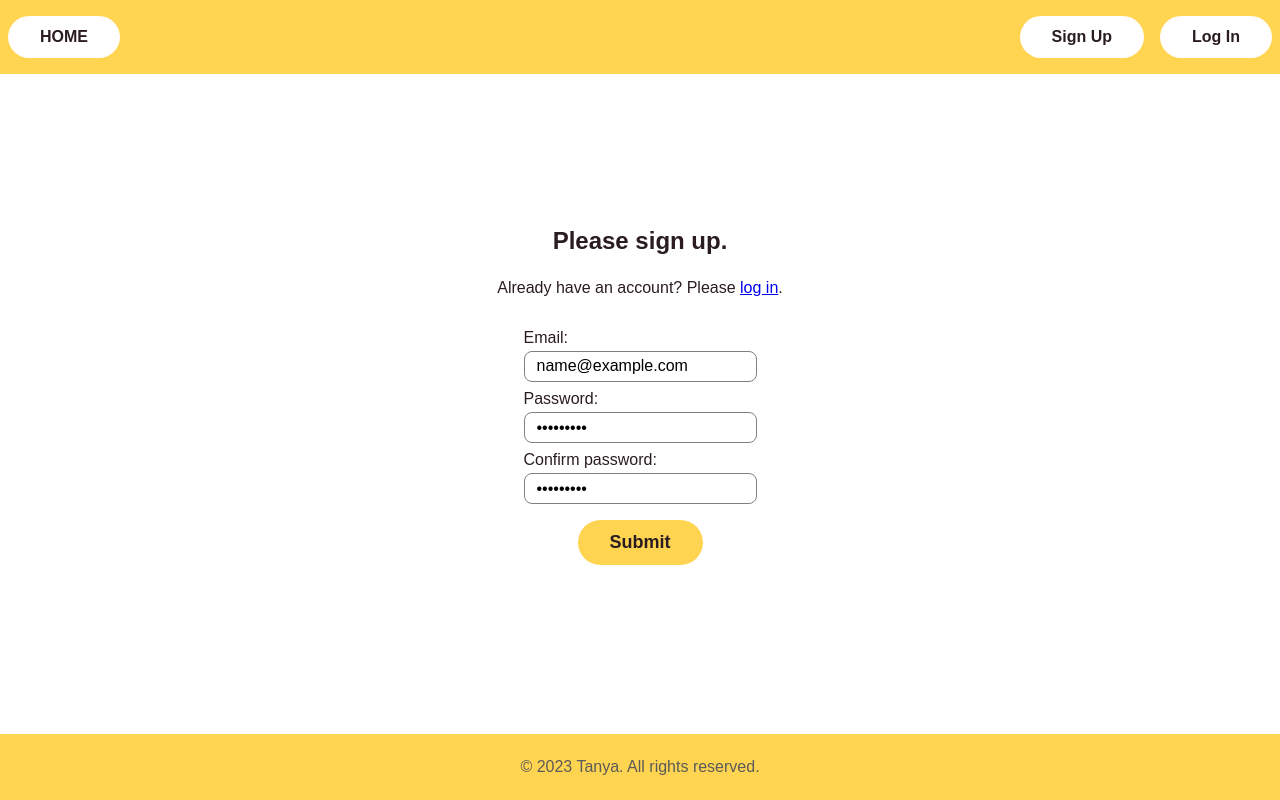
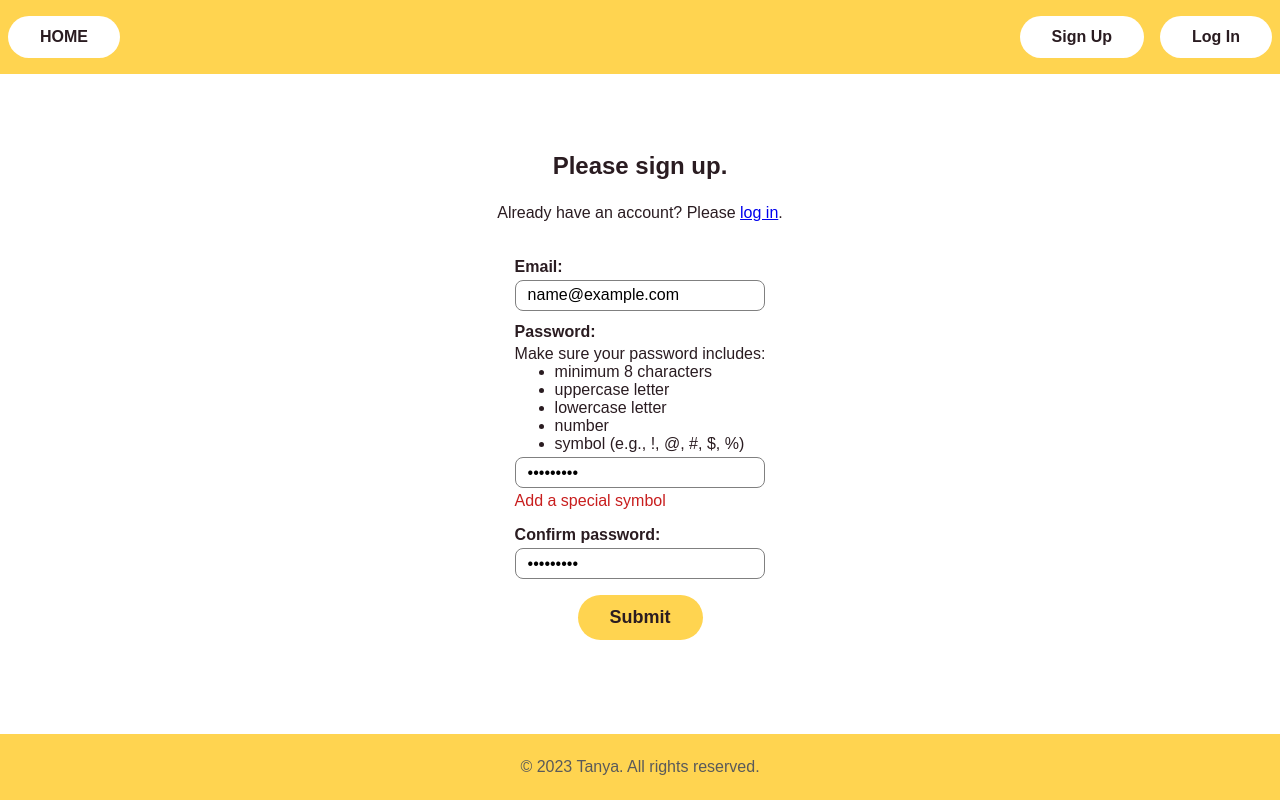
Before and after one commit to nashare/learn-Spanish, a website with bundled scripts: page signUp.html in a window 1280 px wide. Both pictures are taken after typing "name@example.com", "Sample123", "Sample123" into the empty fields and a click on the button "Submit". Built offline with nearby package versions, Linux system fonts and the light colour scheme; no server answers.

Commit message:
strong password

```diff
--- a/components/main/authForm/authForm.css
+++ b/components/main/authForm/authForm.css
@@ -1,6 +1,15 @@
+.auth-container {
+    width: 40%;
+}
+
+.form-group {
+    width: 100%;
+}
+
 .error-message {
     color: rgb(200, 30, 30);
     display: none;
+    font-size: 2vmin;
 }
 
 .authForm {
@@ -20,7 +29,8 @@
 }
 
 .auth-label {
-    margin: 1vmin 0 0.5vmin 0;
+    margin: 1.5vmin 0 0.5vmin 0;
+    font-weight: bold;
 }
 
 .form-button {
@@ -28,6 +38,22 @@
 }
 
 .auth-input {
+    width: 100%;
     border-radius: 1vmin;
     border: grey solid 1px;
 }
+
+.auth-rules-p {
+    font-size: 2vmin;
+    margin: 0;
+}
+
+.auth-rules-list {
+    font-size: 2vmin;
+    margin: 0;
+}
+
+.auth-rules {
+    margin: 0.5vmin 0;
+    display: none;
+}
--- a/components/main/authForm/formPassword.js
+++ b/components/main/authForm/formPassword.js
@@ -1,6 +1,16 @@
 export const formPassword =
     `<div class='form-group'>
         <label for='password' class='auth-label'>Password:</label>
-        <input type='password' id='password' name='password' required minlength='8' class='auth-input'>
-        <span class='error-message margin-1-0' id='passwordError'>Password must be at least 8 characters long.</span>
+        <div class='auth-rules'>
+            <p class='auth-rules-p'>Make sure your password includes:</p>
+            <ul class='auth-rules-list'>
+                <li>minimum 8 characters</li>
+                <li>uppercase letter</li>
+                <li>lowercase letter</li>
+                <li>number</li>
+                <li>symbol (e.g., !, @, #, $, %)</li>
+            </ul>
+        </div>
+        <input type='password' id='password' name='password' required class='auth-input'>
+        <span class='error-message margin-1-0' id='passwordError'></span>
     </div>`
--- a/utils/auth/passwordValidation.js
+++ b/utils/auth/passwordValidation.js
@@ -1,18 +1,39 @@
 export function isValidPassword(password) {
-    return password.length >= 8;
+    const passwordRegex = /^(?=.*[a-z])(?=.*[A-Z])(?=.*\d)(?=.*[!@#$%^&*])[A-Za-z\d!@#$%^&*]{8,}$/;
+    const isValid = passwordRegex.test(password);
+    let errorText = null;
+    const upperCaseRegex = /[A-Z]/;
+    const lowerCaseRegex = /[a-z]/;
+    const digitsRegex = /\d/;
+    const specialSymbRegex = /[^A-Za-z\d]/;
+    if (!isValid) {
+        if (password.length < 8) {
+            errorText = "Less than 8 characters"
+        } else if (!upperCaseRegex.test(password)) {
+            errorText = "Add an uppercase letter"
+        } else if (!lowerCaseRegex.test(password)) {
+            errorText = "Add a lowercase letter"
+        } else if (!digitsRegex.test(password)) {
+            errorText = "Add a digit"
+        } else if (!specialSymbRegex.test(password)) {
+            errorText = "Add a special symbol"
+        }
+    }
+    return [isValid, errorText];
 }
 
-function displayPasswordLengthError(isValid) {
+function displayPasswordLengthError(isValid, errorText) {
     const errorElement = document.getElementById('passwordError');
     if (isValid) {
         errorElement.style.display = 'none';
     } else {
+        errorElement.innerText = errorText;
         errorElement.style.display = 'block';
     }
 }
 
 export function passwordValidation(password) {
-    const isValid = isValidPassword(password);
-    displayPasswordLengthError(isValid);
+    const [isValid, errorText] = isValidPassword(password);
+    displayPasswordLengthError(isValid, errorText);
     return isValid;
 }
--- a/utils/auth/signUp/setupSignUpPage.js
+++ b/utils/auth/signUp/setupSignUpPage.js
@@ -17,6 +17,7 @@ export function setupSignUpPage() {
     document.querySelector('.auth-container').innerHTML += authForm;
     const formContent = formEmail + formPassword + formPasswordConfirm + formButton;
     document.querySelector('.authForm').innerHTML = formContent;
+    document.querySelector('.auth-rules').style.display = 'block';
 
     loggedInCheckForAuth();
 
```
Also changed, not shown: test/utils/auth/isValidPassword-test.js (+24 -9 lines).
